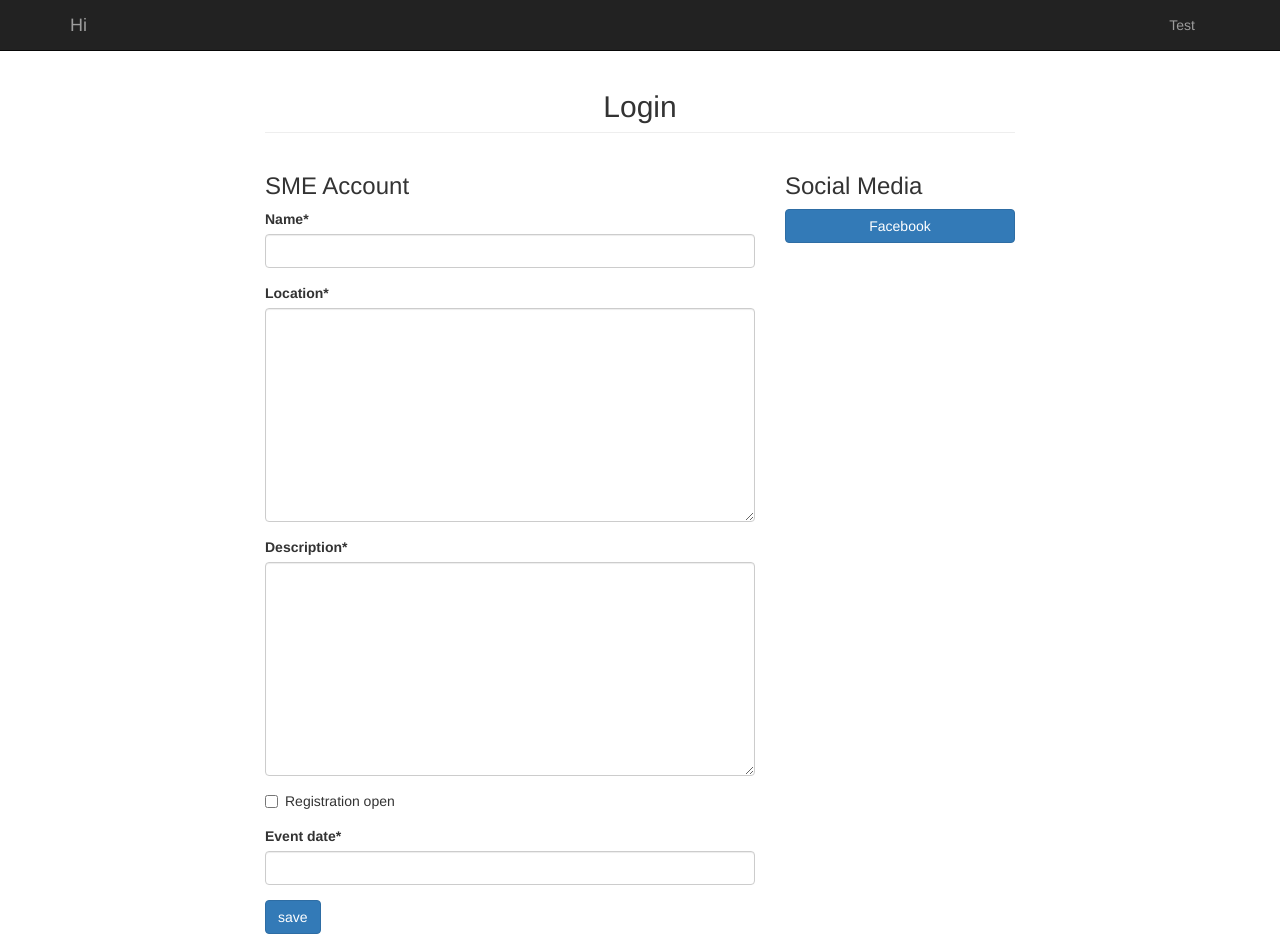
After one commit to Requinard/OperationSquid, a Django app: template templates/user_account/login.html in a window 1280 px wide. The commit adds this page. Run offline with Django 3.2, Linux system fonts and the light colour scheme; the template is opened without the code that fills it: values that come from a table or form of the project are taken from there, others are empty; parts of the project's set-up code (start-up, migrations or seed data) failed here and were passed over; some libraries are stand-ins or nearby versions.

Commit message:
Added login and logout functions

```diff
--- a/OperationSquid/urls.py
+++ b/OperationSquid/urls.py
@@ -6,7 +6,7 @@ urlpatterns = patterns(
     # Examples:
     # url(r'^$', 'OperationSquid.views.home', name='home'),
     # url(r'^blog/', include('blog.urls')),
-
+    url(r'^user/', include("user_account.urls", namespace="user")),
     url(r'^admin/', include(admin.site.urls)),
     url(r'^', include("events.urls", namespace="events")),
 )
--- a/templates/base.html
+++ b/templates/base.html
@@ -1,5 +1,5 @@
 {% load staticfiles %}
-{% load crispy_forms_tags %}
+
 
 <!DOCTYPE html>
 <html>
--- /dev/null
+++ b/templates/user_account/login.html
@@ -0,0 +1,27 @@
+{% extends 'base.html' %}
+
+{% load crispy_forms_tags %}
+
+{% block content %}
+	<div class="row">
+		<div class="col-md-8 col-md-offset-2 col-xs-12">
+			<h2 class="page-header text-center">
+				Login
+			</h2>
+
+			{% if error%}
+			<div class="alert alert-danger">{{ error }}</div>
+			{% endif %}
+			<div class="row">
+				<div class="col-md-8">
+					<h3>SME Account</h3>
+					{% crispy login-form %}
+			</div>
+				<div class="col-md-4">
+					<h3>Social Media</h3>
+					<a href="#" class="btn btn-primary btn-block">Facebook</a>
+				</div>
+			</div>
+		</div>
+	</div>
+{% endblock %}
--- /dev/null
+++ b/user_account/urls.py
@@ -0,0 +1,10 @@
+from django.conf.urls import url, patterns
+
+import views
+
+urlpatterns = patterns(
+    '',
+    url(r'^login/', views.LoginView.as_view(), name="login"),
+    url(r'^logout/', views.LogoutView.as_view(), name="logout"),
+
+)
```
Also changed, not shown: user_account/forms.py (added, +19 -0 lines), user_account/views.py (+39 -1 lines).
